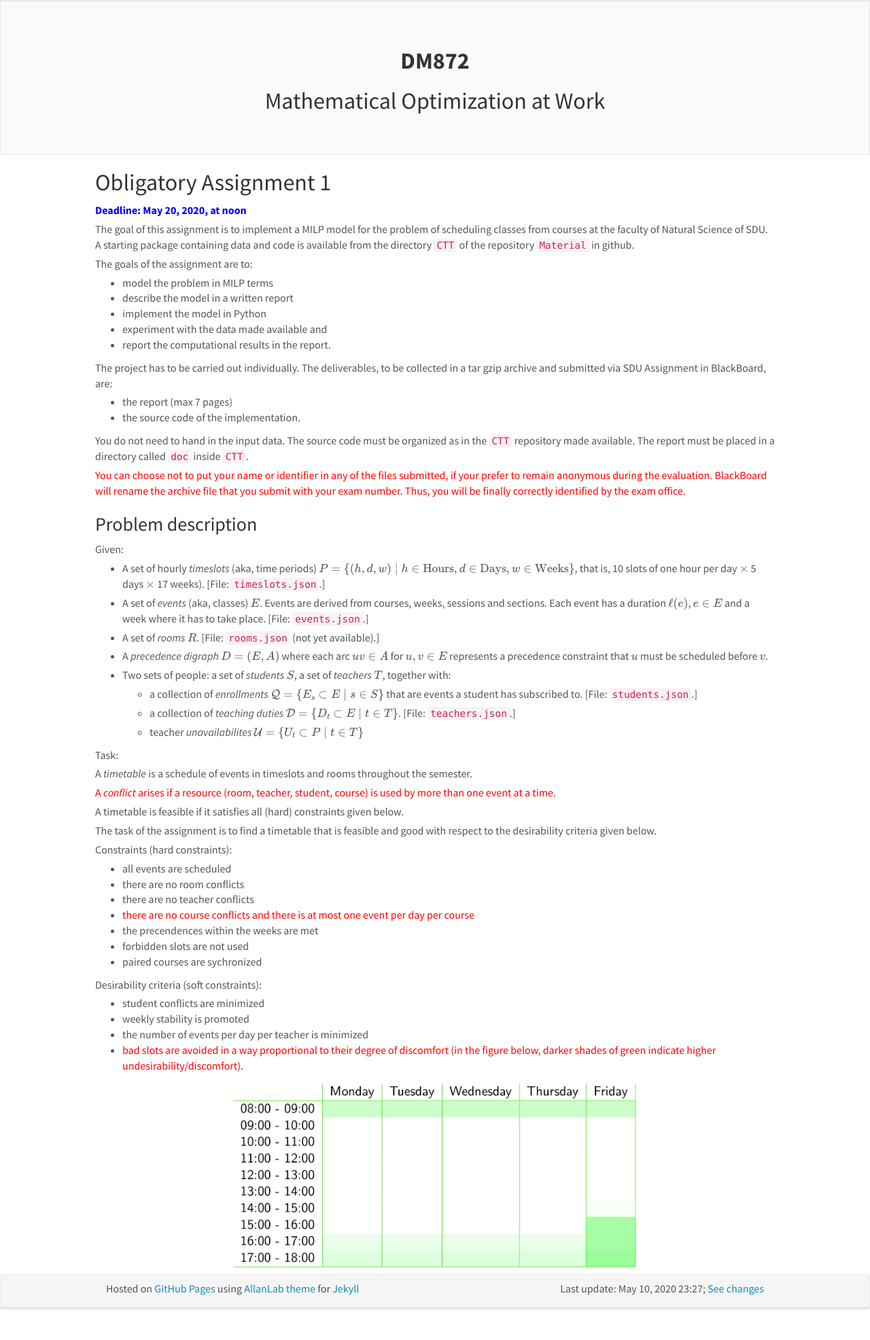
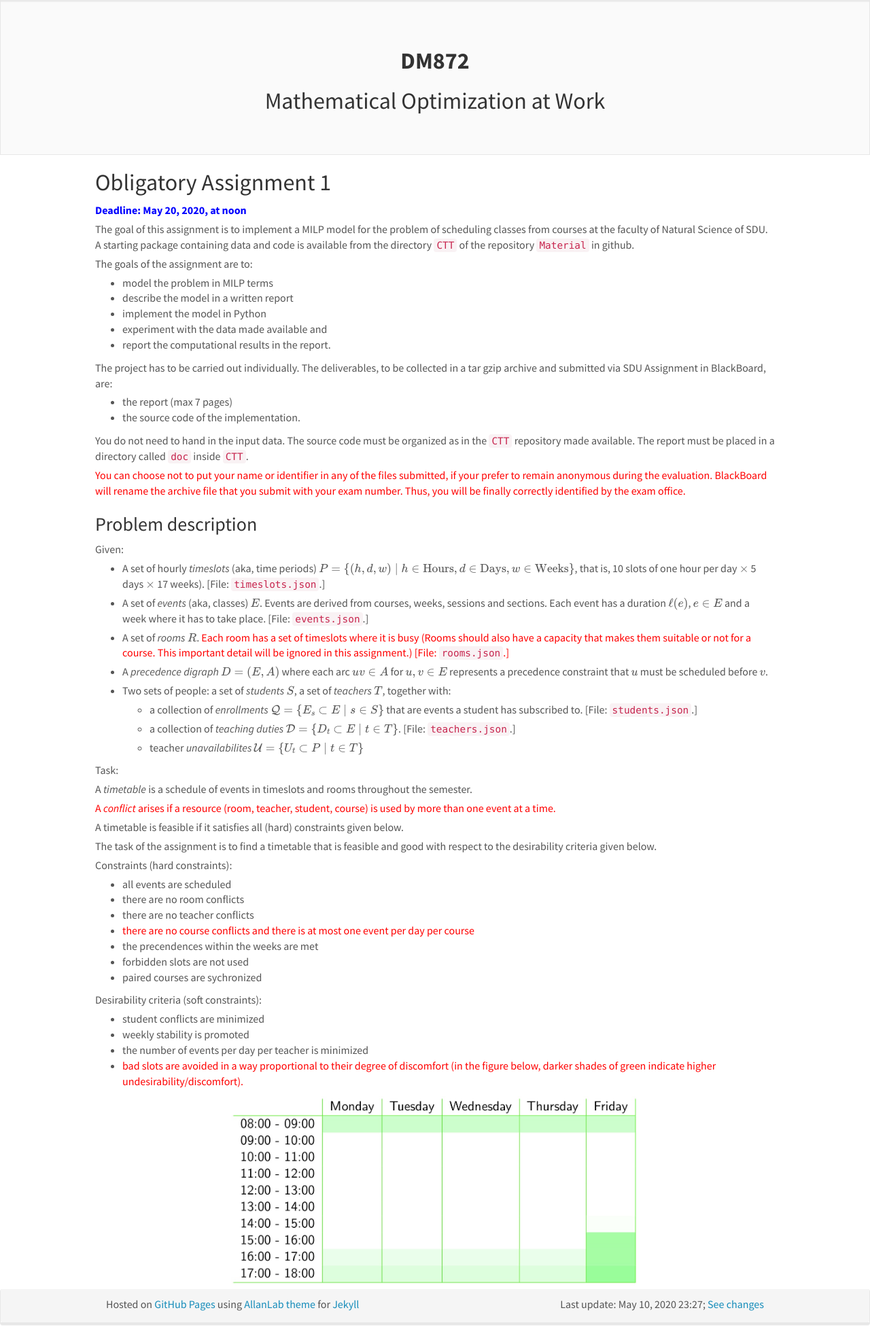
Before and after one commit to DM872/dm872.github.io, a Jekyll site: the page built from _posts/2020-04-28-timetabling.md, in a window 1280 px wide. Shown: the whole page at 68% size. Built offline with Jekyll 4.4.1, drawn with Linux system fonts in a browser that asks for light colours; nearby versions of some CDN libraries; formulas are drawn with MathJax 3; a script that is not in the unit is left out; before the commit the page ends 1949 px from its top, so only the background shows below that.

Commit message:
updated text of timetabling assignment

```diff
--- a/_posts/2020-04-28-timetabling.md
+++ b/_posts/2020-04-28-timetabling.md
@@ -62,7 +62,10 @@ Given:
     $\ell(e)$, $e \in E$ and a week where it has to take place. [File:
     `events.json`.]
 
-- A set of *rooms* $R$. [File: `rooms.json` (not yet available).]
+- A set of *rooms* $R$. <span style="color: red">Each room has a set
+  of timeslots where it is busy (Rooms
+  should also have a capacity that makes them suitable or not for a
+  course. This important detail will be ignored in this assignment.) [File: `rooms.json`.]</span>
 
 - A *precedence digraph* $D=(E,A)$ where each arc $uv \in A$
     for $u,v \in E$ represents a precedence constraint that $u$ must be
--- a/css/main.scss
+++ b/css/main.scss
@@ -147,9 +147,13 @@ th, tbody {
 tr:hover {background-color: #e5e5e5;}
 
 
-thead, th {
-/*background: #3b5998;*/
+table a:not(.btn), .table a:not(.btn) {
+    text-decoration: none;
 }
+
+/*thead, th {
+background: #3b5998;
+}*/
 
 
 td.left {
```
